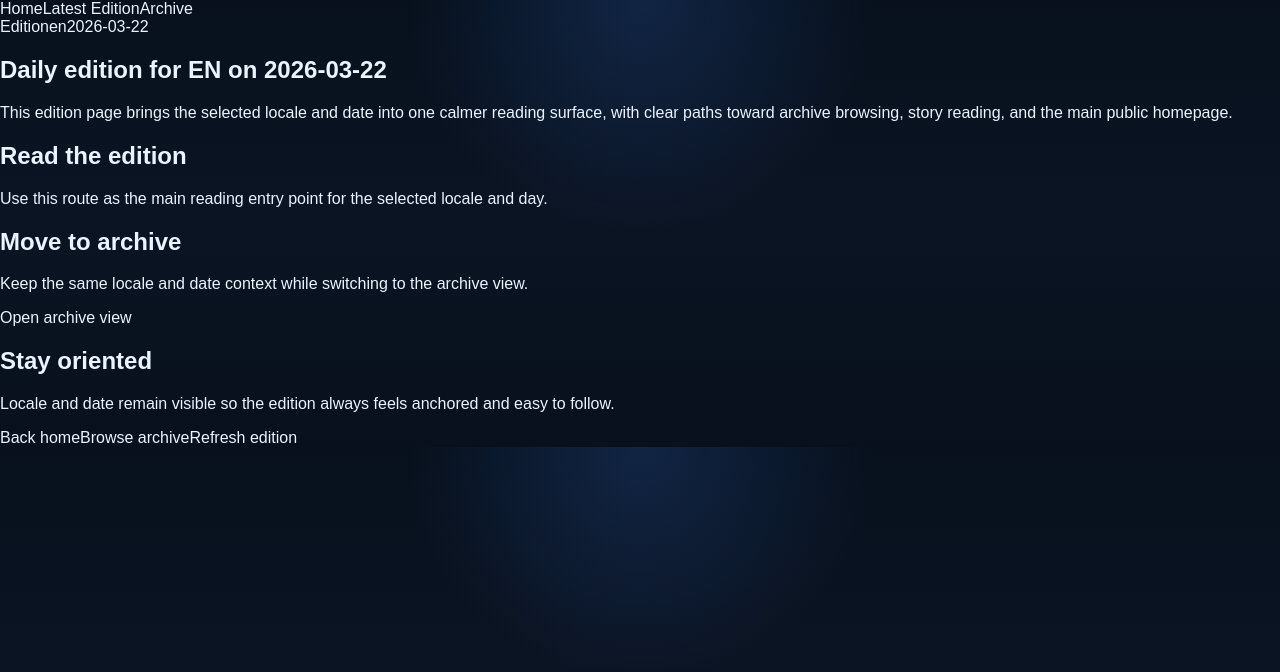
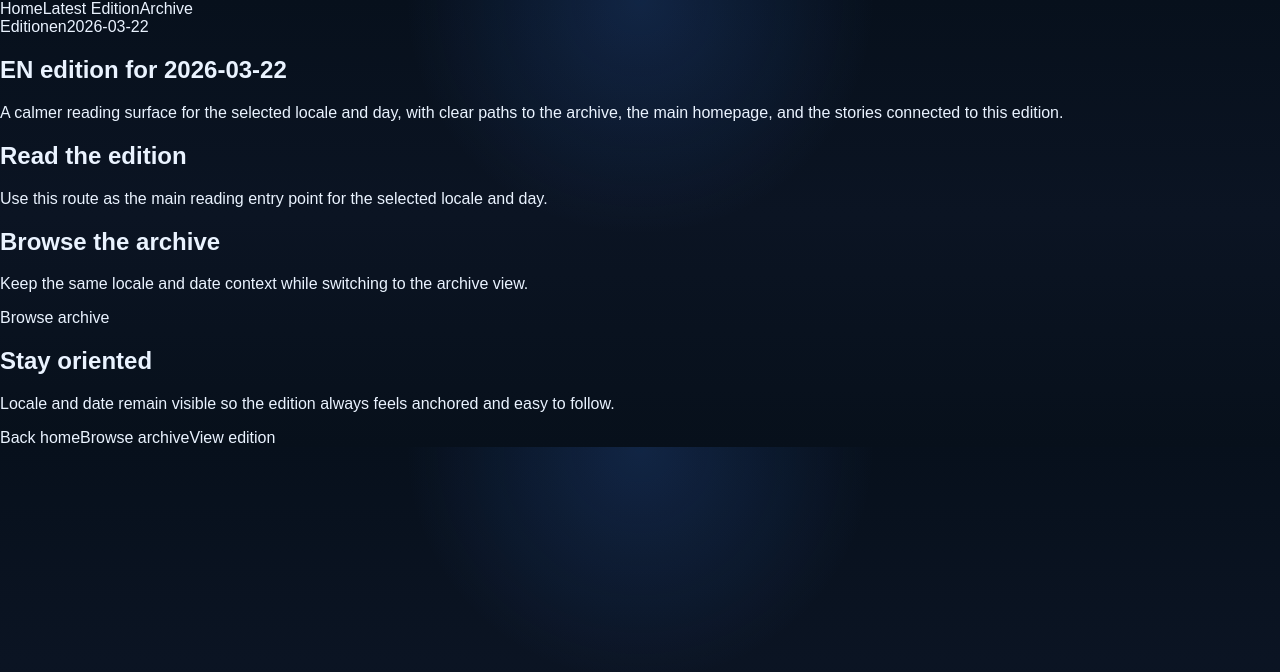
Before and after one commit to kolundzic/andyai-news, a Next.js app: page /en/edition/2026-03-22 in a window 1280 px wide. Shown: the top 672 px of the page. Built offline with nearby package versions, Linux system fonts and the light colour scheme.

Commit message:
feat: micro cleanup edition page copy and cta wording

```diff
--- a/app/[locale]/edition/[day]/page.tsx
+++ b/app/[locale]/edition/[day]/page.tsx
@@ -43,12 +43,12 @@ export default async function EditionPage({
         </div>
 
         <h1 className="max-w-4xl text-4xl font-semibold tracking-tight sm:text-5xl">
-          Daily edition for {locale.toUpperCase()} on {day}
+          {locale.toUpperCase()} edition for {day}
         </h1>
 
         <p className="mt-5 max-w-3xl text-base leading-7 text-white/70 sm:text-lg">
-          This edition page brings the selected locale and date into one calmer reading surface,
-          with clear paths toward archive browsing, story reading, and the main public homepage.
+          A calmer reading surface for the selected locale and day, with clear paths to the archive,
+          the main homepage, and the stories connected to this edition.
         </p>
 
         <div className="mt-8 grid gap-4 md:grid-cols-3">
@@ -60,7 +60,7 @@ export default async function EditionPage({
           </div>
 
           <div className="rounded-2xl border border-white/10 bg-white/5 p-5">
-            <h2 className="text-lg font-semibold">Move to archive</h2>
+            <h2 className="text-lg font-semibold">Browse the archive</h2>
             <p className="mt-3 text-sm leading-6 text-white/70">
               Keep the same locale and date context while switching to the archive view.
             </p>
@@ -69,7 +69,7 @@ export default async function EditionPage({
                 href={getLocaleArchiveHref(locale, day)}
                 className="inline-flex rounded-lg border border-white/15 px-4 py-2 text-sm font-medium text-white hover:bg-white/10"
               >
-                Open archive view
+                Browse archive
               </Link>
             </div>
           </div>
@@ -99,7 +99,7 @@ export default async function EditionPage({
             href={getLocaleEditionHref(locale, day)}
             className="rounded-lg border border-white/15 px-4 py-2 text-sm font-medium text-white hover:bg-white/10"
           >
-            Refresh edition
+            View edition
           </Link>
         </div>
       </section>
```
